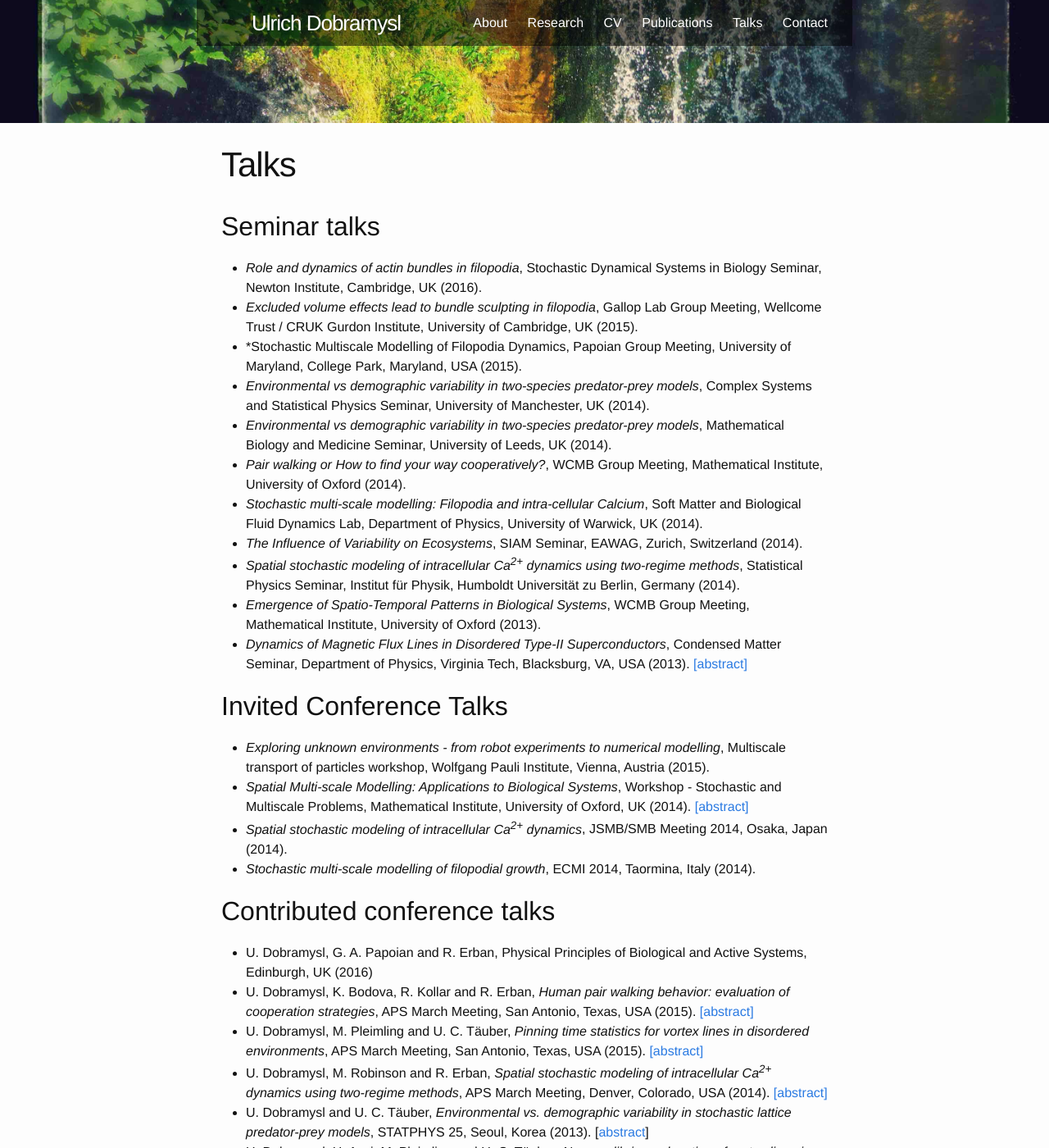
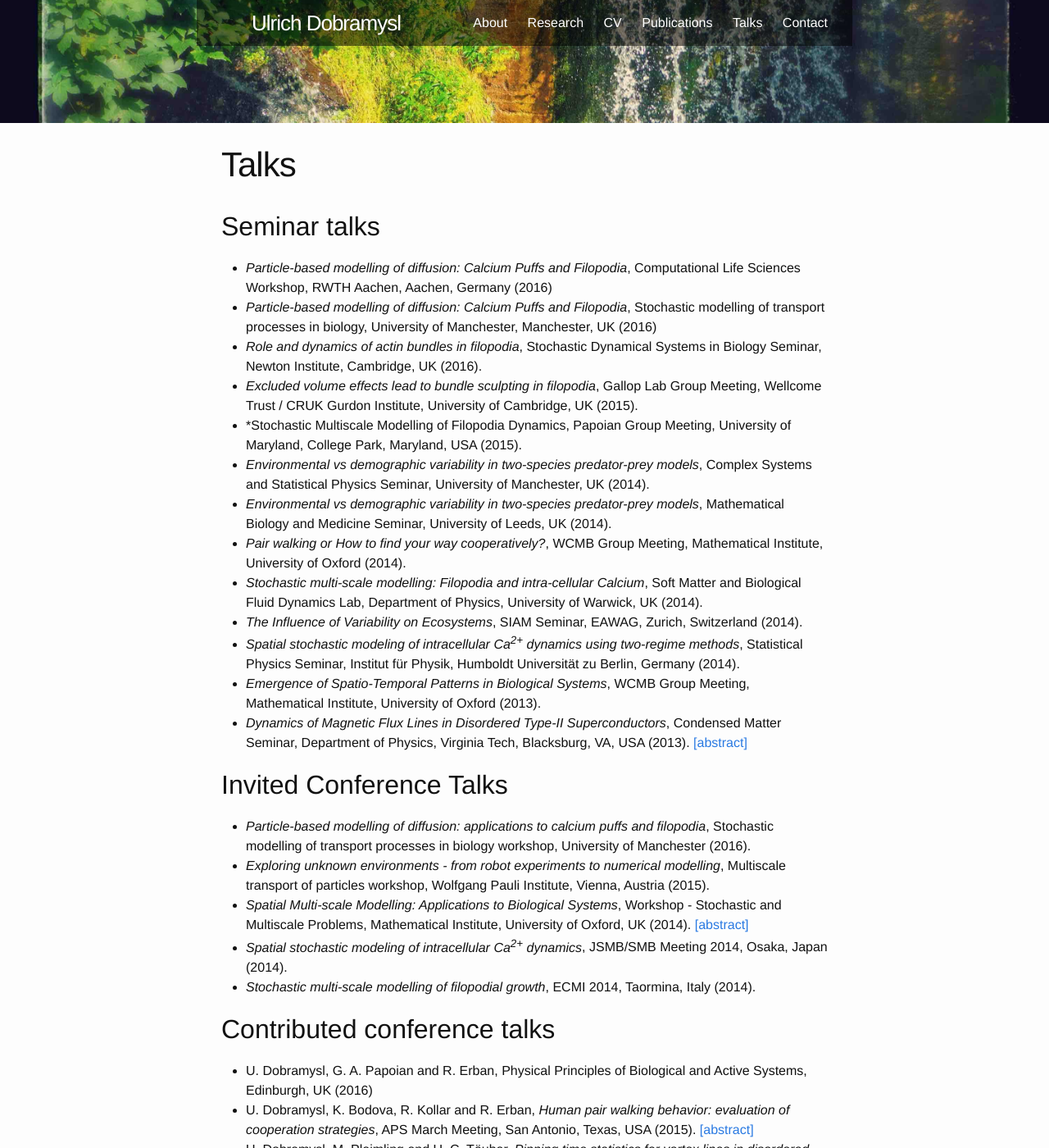
Before and after one commit to ulido/ulido.github.io, a Jekyll site: the page built from 04-talks.md, in a window 1280 px wide and 1400 px high. Shown: the whole window at 82% size. Built offline with Jekyll 4.4.1, drawn with Linux system fonts in a browser that asks for light colours.

Commit message:
Add Manchester workshop talk

```diff
--- a/04-talks.md
+++ b/04-talks.md
@@ -6,6 +6,8 @@ permalink: /talks/
 
 ## Seminar talks
 
+* *Particle-based modelling of diffusion: Calcium Puffs and Filopodia*, Computational Life Sciences Workshop, RWTH Aachen, Aachen, Germany (2016)
+* *Particle-based modelling of diffusion: Calcium Puffs and Filopodia*, Stochastic modelling of transport processes in biology, University of Manchester, Manchester, UK (2016)
 * *Role and dynamics of actin bundles in filopodia*, Stochastic Dynamical Systems in Biology Seminar, Newton Institute, Cambridge, UK (2016).
 * *Excluded volume effects lead to bundle sculpting in filopodia*, Gallop Lab Group Meeting, Wellcome Trust / CRUK Gurdon Institute, University of Cambridge, UK (2015).
 * *Stochastic Multiscale Modelling of Filopodia Dynamics, Papoian Group Meeting, University of Maryland, College Park, Maryland, USA (2015).
@@ -30,6 +32,7 @@ permalink: /talks/
 
 ## Invited Conference Talks
 
+* *Particle-based modelling of diffusion: applications to calcium puffs and filopodia*, Stochastic modelling of transport processes in biology workshop, University of Manchester (2016).
 * *Exploring unknown environments - from robot experiments to numerical modelling*, Multiscale transport of particles workshop, Wolfgang Pauli Institute, Vienna, Austria (2015).
 * *Spatial Multi-scale Modelling: Applications to Biological Systems*, Workshop - Stochastic and Multiscale Problems,
  Mathematical Institute, University of Oxford, UK (2014). [[abstract]](https://sites.google.com/site/stochmultiscale2014/list-of-abstracts)
```
